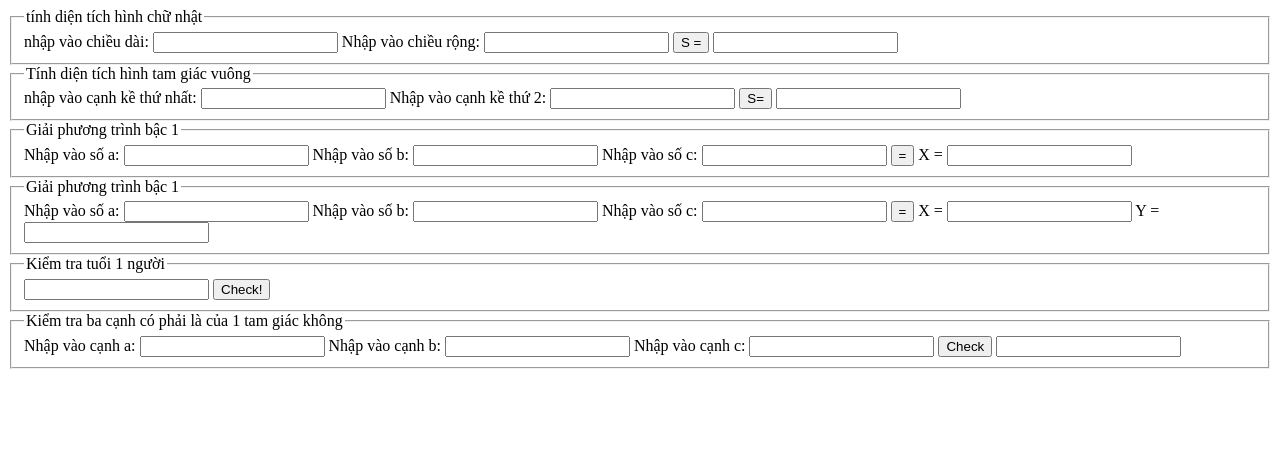
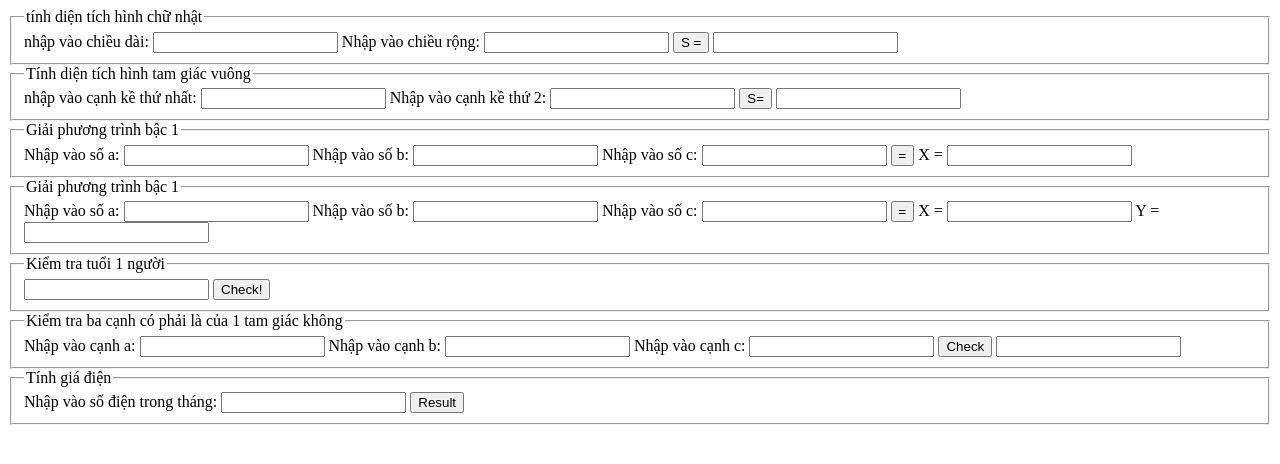
Before and after one commit to duyduong65/Sesion_3, a plain HTML site: page cấu trúc điều kiện part _2/Ex_ 4,5,6,7,8,9,10,11,12.html in a window 1280 px wide. Drawn offline with Linux system fonts and the light colour scheme.

Commit message:
add ex 10

```diff
--- a/cấu trúc điều kiện part _2/Ex_ 4,5,6,7,8,9,10,11,12.html
+++ b/cấu trúc điều kiện part _2/Ex_ 4,5,6,7,8,9,10,11,12.html
@@ -49,7 +49,12 @@
     Nhập vào cạnh c: <input id="Edge_c" type="text">
     <button type="button" onclick="checkEdge()">Check</button>
     <input id="CheckEdge">
-    </fieldset>
+</fieldset>
+<fieldset>
+    <legend> Tính giá điện</legend>
+    Nhập vào số điện trong tháng: <input id="powerNumber">
+    <button type="button" onclick="bill()">Result</button>
+</fieldset>
 </body>
 <script src="main_4,5,6,7,8,9,10,11,12.js"></script>
 </html>
--- a/cấu trúc điều kiện part _2/main_4,5,6,7,8,9,10,11,12.js
+++ b/cấu trúc điều kiện part _2/main_4,5,6,7,8,9,10,11,12.js
@@ -62,3 +62,16 @@ function checkEdge() {
         document.getElementById('CheckEdge').value = "fail";
     }
 }
+function bill() {
+    let powerNumber = document.getElementById('powerNumber').value;
+    powerNumber = Number(powerNumber);
+    let bill;
+    let dongia_1 = 1500;
+    let dongia_2 = 2500;
+    if (powerNumber > 500) {
+        bill = powerNumber * dongia_1;
+    } else {
+        bill = powerNumber * dongia_2;
+    }
+    document.getElementById('powerNumber').value = bill;
+}
```
